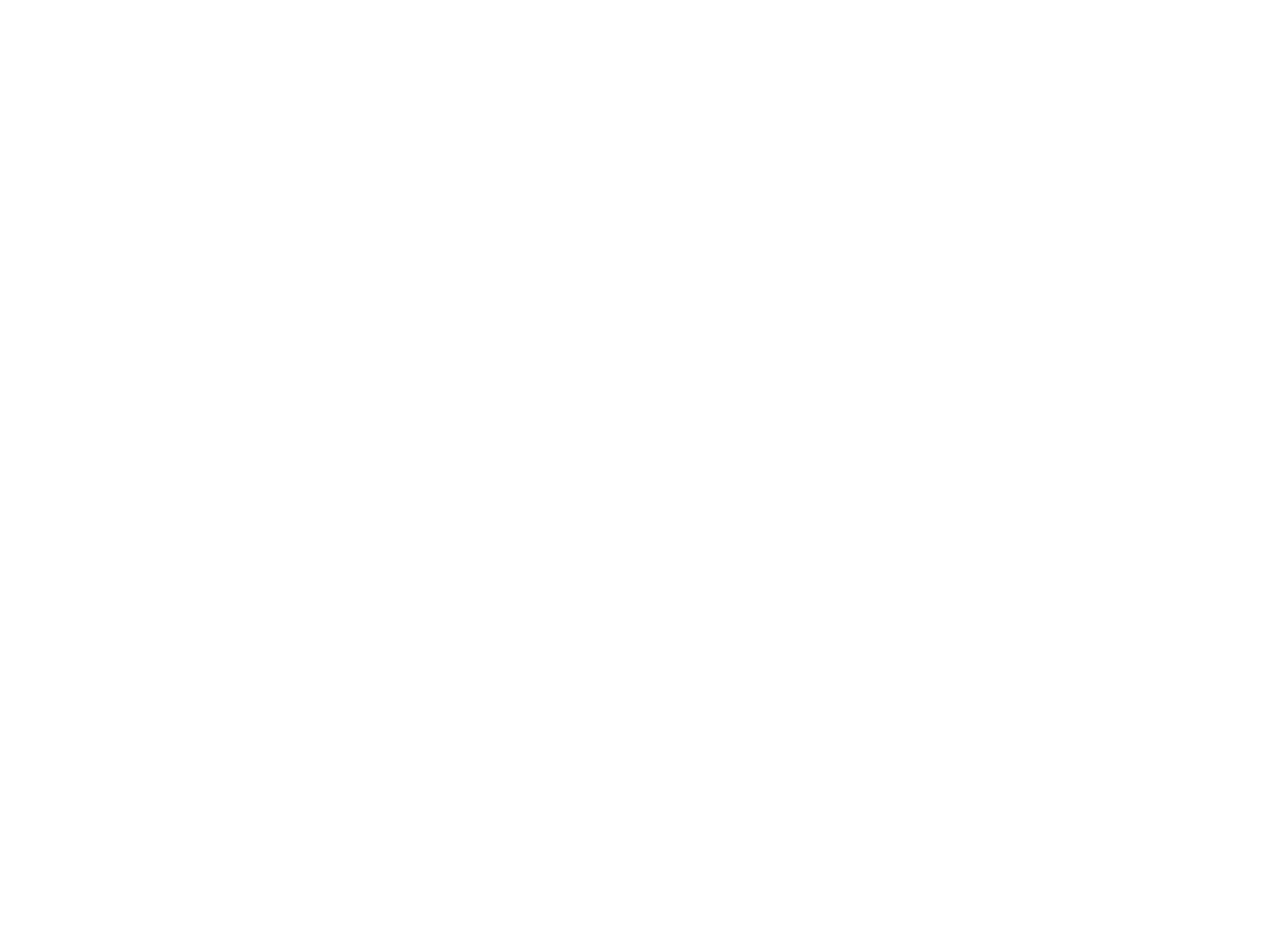
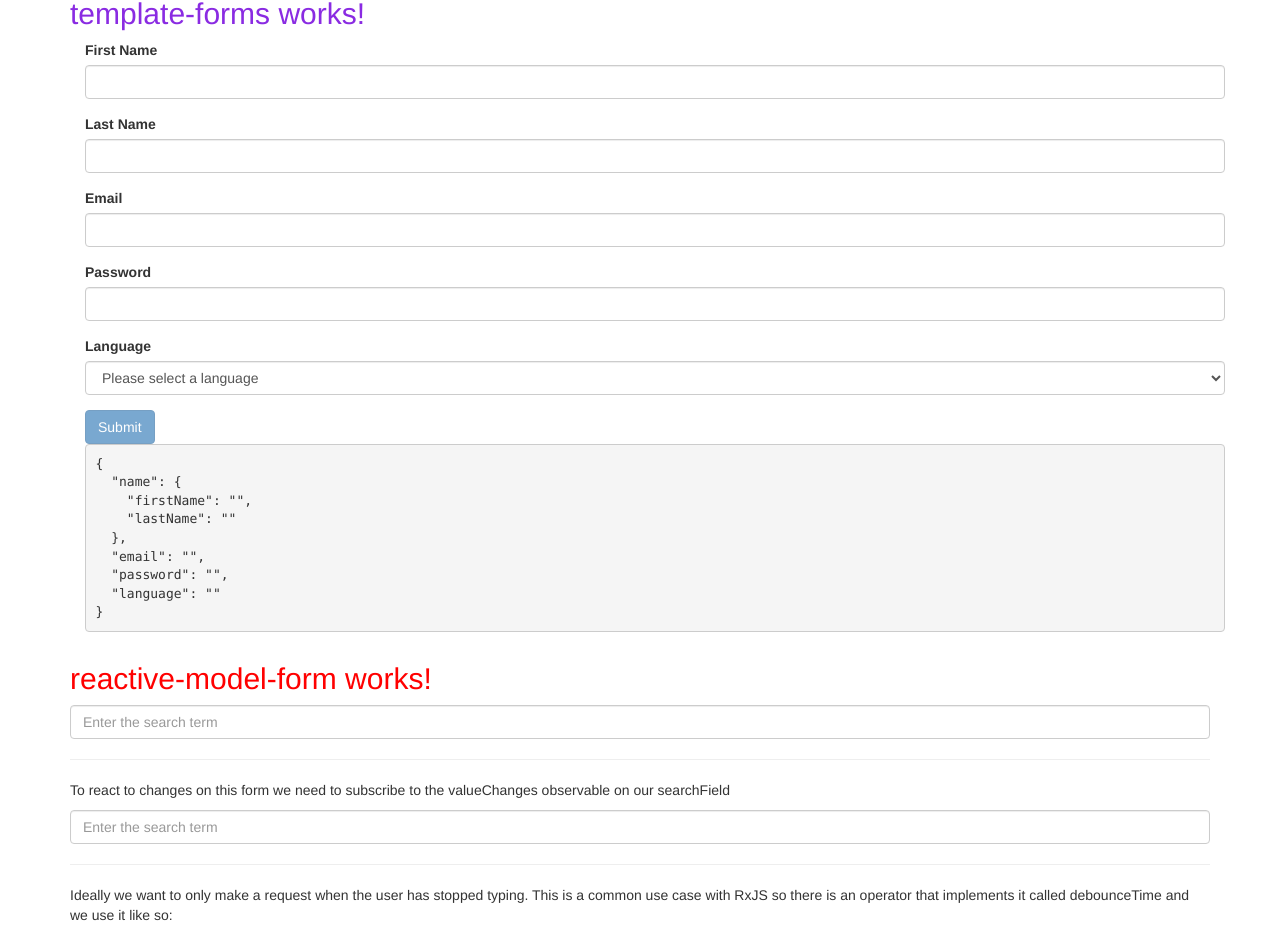
Before and after one commit to lakshmisudhakar/Angular, an Angular app: page / in a window 1280 px wide. Shown: the part 797-1732 px from the top of the page. Before the commit the page ends 800 px from the top, so only its background shows below. Built offline with nearby package versions, Linux system fonts and the light colour scheme.

Commit message:
completed with template-driven forms

```diff
--- a/src/app/app.component.html
+++ b/src/app/app.component.html
@@ -2,3 +2,9 @@
 <div class="container">
 <app-foms></app-foms>
 </div>
+<div class="container">
+  <app-template-forms></app-template-forms>
+</div>
+<div class="container">
+  <app-reactive-model-form></app-reactive-model-form>
+</div>
--- a/src/app/app.module.ts
+++ b/src/app/app.module.ts
@@ -5,11 +5,15 @@ import { FormsModule, ReactiveFormsModule } from '@angular/forms';
 import { AppRoutingModule } from './app-routing.module';
 import { AppComponent } from './app.component';
 import { FomsComponent } from './foms/foms.component';
+import { TemplateFormsComponent } from './template-forms/template-forms.component';
+import { ReactiveModelFormComponent } from './reactive-model-form/reactive-model-form.component';
 
 @NgModule({
   declarations: [
     AppComponent,
-    FomsComponent
+    FomsComponent,
+    TemplateFormsComponent,
+    ReactiveModelFormComponent
   ],
   imports: [
     BrowserModule,
--- a/src/app/foms/foms.component.html
+++ b/src/app/foms/foms.component.html
@@ -1,4 +1,4 @@
-<p>foms works!</p>
+<h2 style="color: blue;">Model Driven Forms using ReactiveModule!</h2>
 <div class="container">
 
 <form  novalidate
--- /dev/null
+++ b/src/app/reactive-model-form/reactive-model-form.component.html
@@ -0,0 +1,30 @@
+<h2 style="color: red;">reactive-model-form works!</h2>
+<input type="search"
+class="form-control"
+placeholder="Enter the search term"
+[formControl] ="serchField"
+>
+
+<hr>
+<p>To react to changes on this form we need to subscribe to the valueChanges observable on our searchField</p>
+<ul>
+  <li *ngFor ="let search of searchs">
+{{search}}
+  </li>
+</ul>
+
+<div>
+  <input type="search"
+class="form-control"
+placeholder="Enter the search term"
+[formControl] ="serchField"
+>
+
+<hr>
+<p>Ideally we want to only make a request when the user has stopped typing. This is a common use case with RxJS so there is an operator that implements it called debounceTime and we use it like so:</p>
+<ul>
+  <li *ngFor ="let search of searchs">
+{{search}}
+  </li>
+</ul>
+</div>
--- /dev/null
+++ b/src/app/reactive-model-form/reactive-model-form.component.ts
@@ -0,0 +1,27 @@
+import { FormControl } from '@angular/forms';
+import { Component, OnInit } from '@angular/core';
+import { debounceTime, distinctUntilChanged } from 'rxjs/operators';
+@Component({
+  selector: 'app-reactive-model-form',
+  templateUrl: './reactive-model-form.component.html',
+  styleUrls: ['./reactive-model-form.component.css']
+})
+export class ReactiveModelFormComponent implements OnInit {
+  serchField: FormControl;
+  searchs: string[] = [];
+
+
+  constructor() { }
+
+  ngOnInit() {
+    this.serchField = new FormControl();
+    //this.serchField.valueChanges      every letter is typing
+    this.serchField.valueChanges.pipe(debounceTime(400), distinctUntilChanged())
+    .subscribe(
+      term => {
+        this.searchs.push(term);
+      }
+    );
+  }
+
+}
--- /dev/null
+++ b/src/app/template-forms/signup.model.ts
@@ -0,0 +1,18 @@
+export class Signup {
+name: string;
+lastname: string;
+emai: string;
+pasword: string;
+languge: string;
+  constructor(public firstName: string = '',
+              public lastName: string = '',
+              public email: string = '',
+              public password: string = '',
+              public language: string = '') {
+                this.name = firstName;
+                this.lastname = lastName;
+                this.emai = email;
+                this.pasword = password;
+                this.languge = language;
+  }
+}
--- /dev/null
+++ b/src/app/template-forms/template-forms.component.html
@@ -0,0 +1,106 @@
+<h2 style="color: blueviolet;">template-forms works!</h2>
+<div class="container">
+  <form novalidate
+        (ngSubmit)="onSubmit()"
+        #f="ngForm">
+
+    <fieldset ngModelGroup="name">
+      <div class="form-group"
+           [ngClass]="{
+          'has-danger': firstName.invalid && (firstName.dirty || firstName.touched),
+          'has-success': firstName.valid && (firstName.dirty || firstName.touched)
+     }">
+        <label>First Name</label>
+        <input type="text"
+               class="form-control"
+               name="firstName"
+               [(ngModel)]="model.firstName"
+               required
+               #firstName="ngModel">
+        <div class="form-control-feedback"
+             *ngIf="firstName.errors && (firstName.dirty || firstName.touched)">
+          <p *ngIf="firstName.errors.required">First name is required</p>
+        </div>
+      </div>
+
+      <div class="form-group"
+           [ngClass]="{
+          'has-danger': lastName.invalid && (lastName.dirty || lastName.touched),
+          'has-success': lastName.valid && (lastName.dirty || lastName.touched)
+     }">
+        <label>Last Name</label>
+        <input type="text"
+               class="form-control"
+               name="lastName"
+               [(ngModel)]="model.lastName"
+               required
+               #lastName="ngModel">
+        <div class="form-control-feedback"
+             *ngIf="lastName.errors && (lastName.dirty || lastName.touched)">
+          <p *ngIf="lastName.errors.required">Last name is required</p>
+        </div>
+      </div>
+    </fieldset>
+
+
+    <div class="form-group"
+         [ngClass]="{
+          'has-danger': email.invalid && (email.dirty || email.touched),
+          'has-success': email.valid && (email.dirty || email.touched)
+     }">
+      <label>Email</label>
+      <input type="email"
+             class="form-control"
+             name="email"
+             [(ngModel)]="model.email"
+             required
+             pattern="[^ @]*@[^ @]*"
+             #email="ngModel">
+      <div class="form-control-feedback"
+           *ngIf="email.errors && (email.dirty || email.touched)">
+        <p *ngIf="email.errors.required">Email is required</p>
+        <p *ngIf="email.errors.pattern">Email must contain at least the @ character</p>
+      </div>
+    </div>
+
+
+    <div class="form-group"
+         [ngClass]="{
+          'has-danger': password.invalid && (password.dirty || password.touched),
+          'has-success': password.valid && (password.dirty || password.touched)
+    }">
+      <label>Password</label>
+      <input type="password"
+             class="form-control"
+             name="password"
+             [(ngModel)]="model.password"
+             required
+             minlength="8"
+             #password="ngModel">
+      <div class="form-control-feedback"
+           *ngIf="password.errors && (password.dirty || password.touched)">
+        <p *ngIf="password.errors.required">Password is required</p>
+        <p *ngIf="password.errors.minlength">Password must be at least 8 characters long</p>
+      </div>
+    </div>
+
+    <div class="form-group">
+      <label>Language</label>
+      <select class="form-control"
+              name="language"
+              [(ngModel)]="model.language">
+        <option value="">Please select a language</option>
+        <option *ngFor="let lang of langs"
+                [value]="lang">{{lang}}
+        </option>
+      </select>
+    </div>
+
+    <button type="submit"
+            class="btn btn-primary"
+            [disabled]="f.invalid">Submit
+    </button>
+
+    <pre>{{f.value | json}}</pre>
+  </form>
+  </div>
--- /dev/null
+++ b/src/app/template-forms/template-forms.component.ts
@@ -0,0 +1,32 @@
+import { Signup } from './signup.model';
+import { Component, OnInit, ViewChild } from '@angular/core';
+
+
+@Component({
+  selector: 'app-template-forms',
+  templateUrl: './template-forms.component.html',
+  styleUrls: ['./template-forms.component.css']
+})
+export class TemplateFormsComponent implements OnInit {
+  model: Signup = new Signup();
+  @ViewChild('f', {static: true}) form: any;
+
+  langs: string[] = [
+    'English',
+    'French',
+    'German',
+  ];
+
+
+  constructor() { }
+
+  ngOnInit() {
+  }
+  onSubmit() {
+    if (this.form.valid) {
+      console.log("Form Submitted!");
+      this.form.reset();
+    }
+  }
+
+}
```
Also changed, not shown: .angulardoc.json (added), src/app/reactive-model-form/reactive-model-form.component.css (added), src/app/template-forms/template-forms.component.css (added).
